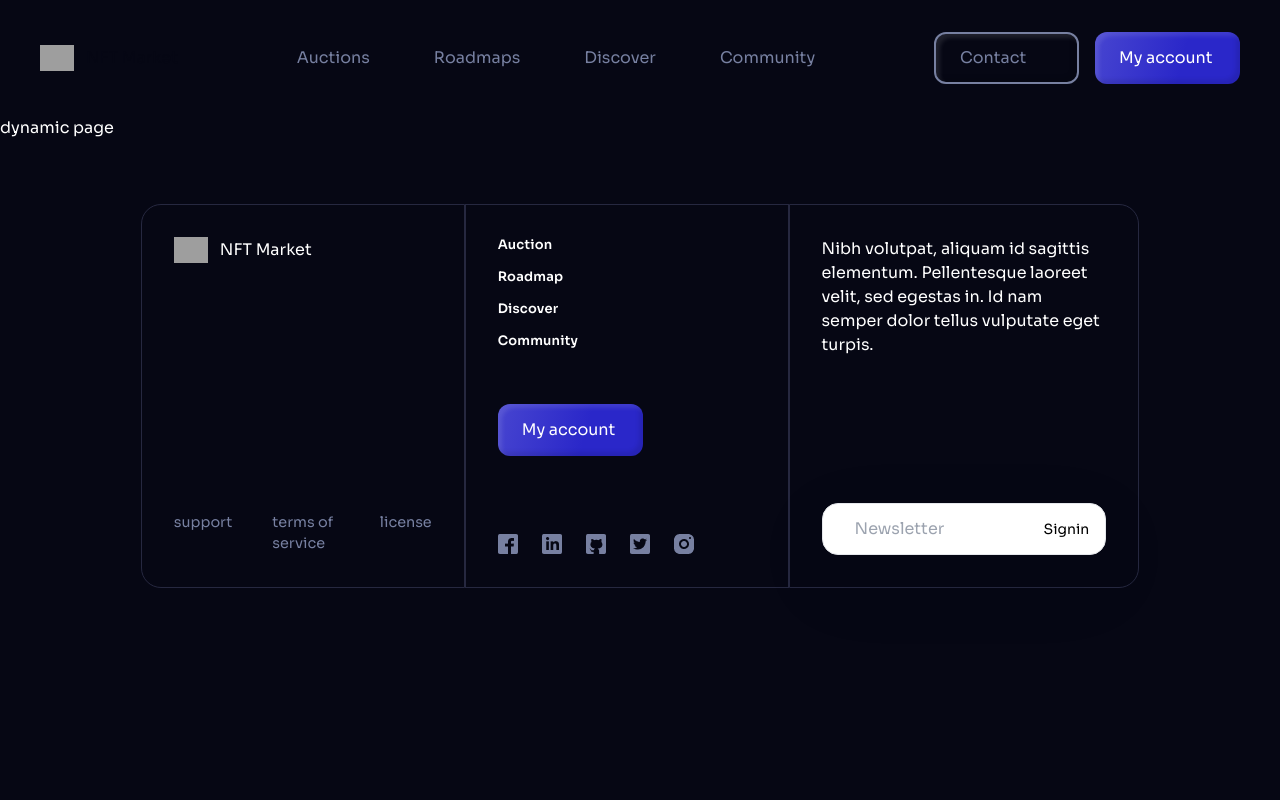
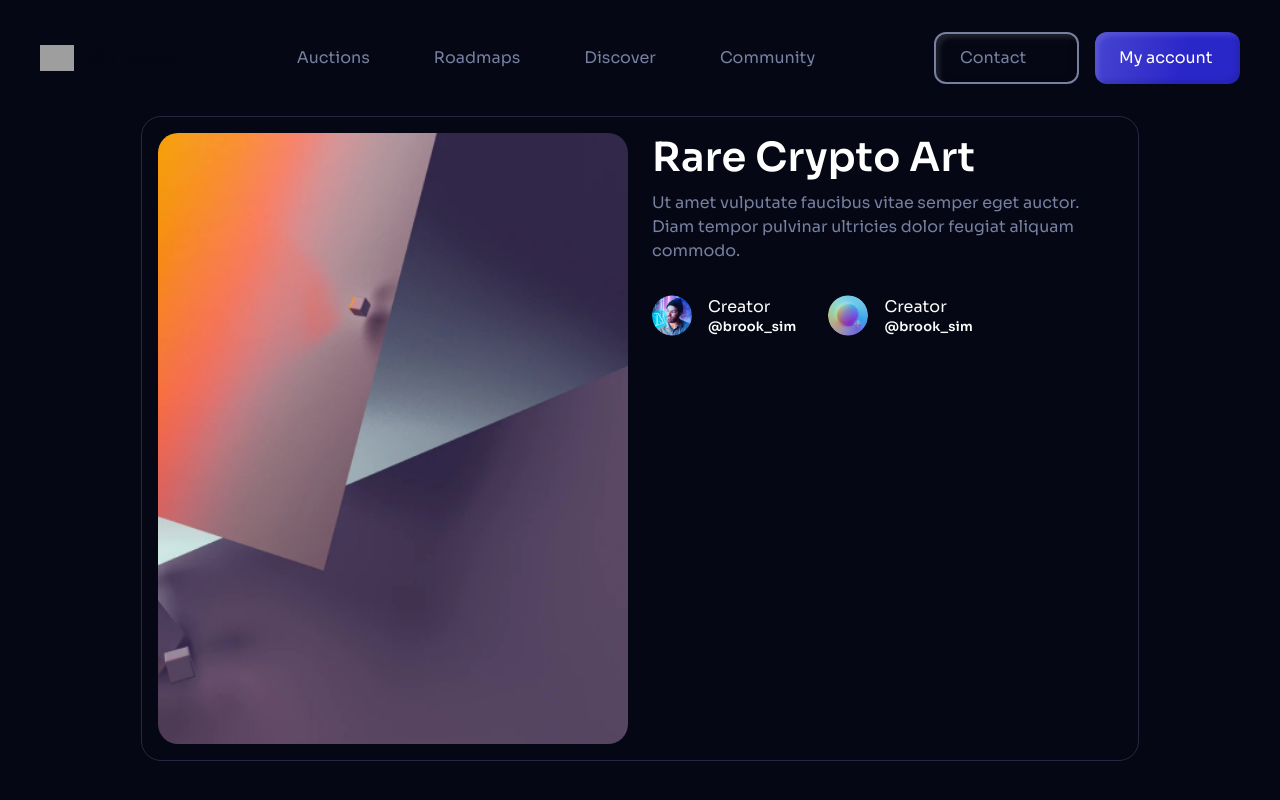
Before and after one commit to MobuchiElly/NFT_market, a Next.js app: page /details/1 in a window 1280 px wide. Shown: the top 800 px of the page. Built offline with nearby package versions, Linux system fonts and the light colour scheme; grey boxes are pictures that could not be loaded.

Commit message:
feat: implemented 90% of details page ui after routing from homepage for each nft card

```diff
--- a/app/details/[id]/page.tsx
+++ b/app/details/[id]/page.tsx
@@ -1,11 +1,85 @@
-import React from 'react'
-const page = () => {
+"use client"
+
+import { useParams } from "next/navigation"
+import cards from "@/constants/cardData"
+import { CardProps } from "@/types/components"
+import Image from "next/image";
+import Suggession from "@/components/sectionComponents/Suggession";
+
+
+const Page = () => {
+  const { id } = useParams();
+
+  const card: CardProps | undefined = cards.find((card) => card.id === id);
+  const remainingCards: CardProps[] = cards.filter((card) => card.id !== id);
+
   return (
     <div>
-        dynamic page
+    { card ?
+      (
+      <div className="flex flex-col items-center space-y-16">
+
+        <div className="w-[78vw] h-[56rem border border-[#262840] rounded-[20px] flex gap-6 p-4">
+          <div className="flex-1">
+            <Image
+            src={card.src[0].lg}
+            className="w-full rounded-[20px]"
+            alt="image 1"
+            width={400}
+            height={520}
+            priority
+            />
+          </div>
+          <div className="flex-1">
+            <h3 className="text-white mb-2">{card.title}</h3>
+            <p className="text-body-medium-16 text-[#7780A1]">Ut amet vulputate faucibus vitae semper eget auctor. Diam tempor pulvinar ultricies dolor feugiat aliquam commodo.</p>
+            <div className="flex gap-8 my-8">
+              <div className="flex gap-4">
+                <Image
+                src={card.creator[0].src}
+                className="rounded-[20px]"
+                alt="image 1"
+                width={40}
+                height={40}
+                priority
+                />
+                <div>
+                  <p>Creator</p>
+                  <p className="h8 text-white">{card.creator[0].name}</p>
+                </div>
+              </div>
+              <div className="flex gap-4">
+                <Image
+                src={card.collection[0].src}
+                className="rounded-[20px]"
+                alt="image 1"
+                width={40}
+                height={40}
+                priority
+                />
+                <div>
+                  <p>Creator</p>
+                  <p className="h8 text-white">{card.collection[0].name}</p>
+                </div>
+              </div>
+            </div>
+          </div>
+        </div>
+
+        <Suggession suggestionCards={remainingCards}/>
+      </div>
+      )
+      : (
+        <div>
+          {/* If card does not exist show a fall back ui */}
+          <h1 className="text-center block">This cannot e found. Back to home </h1>
+        </div>
+      )
+    }
     </div>
   )
 }
 
 
-export default page
+
+export default Page
--- a/app/globals.css
+++ b/app/globals.css
@@ -170,6 +170,15 @@ h6{
 }
 
 
+.h8{
+  font-family: 'Sora';
+  font-style: normal;
+  font-weight: 600;
+  font-size: 13px;
+  line-height: 16px;
+  letter-spacing: 0.2px;
+}
+
 /* input css*/
 .search-container {
   position: relative;
--- /dev/null
+++ b/components/sectionComponents/Suggession.tsx
@@ -0,0 +1,17 @@
+import { CardProps } from "@/types/components";
+import CardMd from "../cards/CardMd";
+
+const Suggestion = ({ suggestionCards }: { suggestionCards: CardProps[] }) => {
+  return (
+    <div className="p-4">
+      <h5 className="text-lg font-semibold text-white mb-4 text-center block">More from this author</h5>
+      <div className="flex gap-4 flex-wrap">
+        {suggestionCards.slice(0, 6).map((card) => (
+          <CardMd key={card.id} card={card} />
+        ))}
+      </div>
+    </div>
+  );
+};
+
+export default Suggestion;
--- a/constants/cardData.ts
+++ b/constants/cardData.ts
@@ -8,7 +8,9 @@ const cards: CardProps[] = [
     timeLeft: "57:15",
     src: [{ lg: "/imgs/nftImage1-lg.png", md: "/imgs/nftImage1-md.png", sm: "/imgs/nftImage1-sm.png" }],
     bidders: ["/imgs/userIcon01.png", "/imgs/userIcon02.png", "/imgs/userIcon03.png"],
-    likes: 14
+    likes: 14,
+    creator: [{name: "@brook_sim", src: "/imgs/creatorImg.png"}],
+    collection: [{name: "@brook_sim", src:"/imgs/collectionImg.png"}]
   },
   {
     id: "2",
@@ -17,7 +19,9 @@ const cards: CardProps[] = [
     timeLeft: "22:59",
     src: [{ lg: "/imgs/nftImage2-lg.png", md: "/imgs/nftImage2-md.png", sm: "/imgs/nftImage2-sm.png" }],
     bidders: ["/imgs/userIcon02.png", "/imgs/userIcon04.png"],
-    likes: 10
+    likes: 10,
+    creator: [{name: "@brook_sim", src: "/imgs/creatorImg.png"}],
+    collection: [{name: "@brook_sim", src:"/imgs/collectionImg.png"}]
   },
   {
     id: "3",
@@ -26,7 +30,9 @@ const cards: CardProps[] = [
     timeLeft: "45:30",
     src: [{ lg: "/imgs/nftImage3-lg.png", md: "/imgs/nftImage3-md.png", sm: "/imgs/nftImage3-sm.png" }],
     bidders: ["/imgs/userIcon01.png", "/imgs/userIcon03.png", "/imgs/userIcon04.png"],
-    likes: 9
+    likes: 9,
+    creator: [{name: "@brook_sim", src: "/imgs/creatorImg.png"}],
+    collection: [{name: "@brook_sim", src:"/imgs/collectionImg.png"}]
   },
   {
     id: "4",
@@ -35,7 +41,9 @@ const cards: CardProps[] = [
     timeLeft: "57:15",
     src: [{ lg: "/imgs/nftImage4-lg.png", md: "/imgs/nftImage4-md.png", sm: "/imgs/nftImage4-sm.png" }],
     bidders: ["/imgs/userIcon01.png", "/imgs/userIcon02.png", "/imgs/userIcon03.png", "/imgs/userIcon04.png"],
-    likes: 5
+    likes: 5,
+    creator: [{name: "@brook_sim", src: "/imgs/creatorImg.png"}],
+    collection: [{name: "@brook_sim", src:"/imgs/collectionImg.png"}]
   },
   {
     id: "5",
@@ -44,7 +52,9 @@ const cards: CardProps[] = [
     timeLeft: "23:46",
     src: [{ lg: "/imgs/nftImage5-lg.png", md: "/imgs/nftImage5-md.png", sm: "/imgs/nftImage5-sm.png" }],
     bidders: ["/imgs/userIcon04.png", "/imgs/userIcon01.png", "/imgs/userIcon02.png"],
-    likes: 8
+    likes: 8,
+    creator: [{name: "@brook_sim", src: "/imgs/creatorImg.png"}],
+    collection: [{name: "@brook_sim", src:"/imgs/collectionImg.png"}]
   },
   {
     id: "6",
@@ -53,7 +63,9 @@ const cards: CardProps[] = [
     timeLeft: "33:20",
     src: [{ lg: "/imgs/nftImage3-lg.png", md: "/imgs/nftImage3-md.png", sm: "/imgs/nftImage3-sm.png" }],
     bidders: ["/imgs/userIcon02.png", "/imgs/userIcon03.png"],
-    likes: 12
+    likes: 12,
+    creator: [{name: "@brook_sim", src: "/imgs/creatorImg.png"}],
+    collection: [{name: "@brook_sim", src:"/imgs/collectionImg.png"}]
   },
   {
     id: "7",
@@ -62,7 +74,9 @@ const cards: CardProps[] = [
     timeLeft: "50:10",
     src: [{ lg: "/imgs/nftImage2-lg.png", md: "/imgs/nftImage2-md.png", sm: "/imgs/nftImage2-sm.png" }],
     bidders: ["/imgs/userIcon01.png", "/imgs/userIcon04.png"],
-    likes: 11
+    likes: 11,
+    creator: [{name: "@brook_sim", src: "/imgs/creatorImg.png"}],
+    collection: [{name: "@brook_sim", src:"/imgs/collectionImg.png"}]
   },
   {
     id: "8",
@@ -71,7 +85,9 @@ const cards: CardProps[] = [
     timeLeft: "12:50",
     src: [{ lg: "/imgs/nftImage4-lg.png", md: "/imgs/nftImage4-md.png", sm: "/imgs/nftImage4-sm.png" }],
     bidders: ["/imgs/userIcon02.png", "/imgs/userIcon03.png"],
-    likes: 7
+    likes: 7,
+    creator: [{name: "@brook_sim", src: "/imgs/creatorImg.png"}],
+    collection: [{name: "@brook_sim", src:"/imgs/collectionImg.png"}]
   },
   {
     id: "9",
@@ -80,7 +96,9 @@ const cards: CardProps[] = [
     timeLeft: "05:20",
     src: [{ lg: "/imgs/nftImage5-lg.png", md: "/imgs/nftImage5-md.png", sm: "/imgs/nftImage5-sm.png" }],
     bidders: ["/imgs/userIcon01.png", "/imgs/userIcon02.png", "/imgs/userIcon04.png"],
-    likes: 6
+    likes: 6,
+    creator: [{name: "@brook_sim", src: "/imgs/creatorImg.png"}],
+    collection: [{name: "@brook_sim", src:"/imgs/collectionImg.png"}]
   },
   {
     id: "10",
@@ -89,7 +107,9 @@ const cards: CardProps[] = [
     timeLeft: "15:40",
     src: [{ lg: "/imgs/nftImage1-lg.png", md: "/imgs/nftImage1-md.png", sm: "/imgs/nftImage1-sm.png" }],
     bidders: ["/imgs/userIcon03.png", "/imgs/userIcon04.png"],
-    likes: 15
+    likes: 15,
+    creator: [{name: "@brook_sim", src: "/imgs/creatorImg.png"}],
+    collection: [{name: "@brook_sim", src:"/imgs/collectionImg.png"}]
   },
   {
     id: "11",
@@ -98,7 +118,9 @@ const cards: CardProps[] = [
     timeLeft: "09:25",
     src: [{ lg: "/imgs/nftImage2-lg.png", md: "/imgs/nftImage2-md.png", sm: "/imgs/nftImage2-sm.png" }],
     bidders: ["/imgs/userIcon01.png"],
-    likes: 18
+    likes: 18,
+    creator: [{name: "@brook_sim", src: "/imgs/creatorImg.png"}],
+    collection: [{name: "@brook_sim", src:"/imgs/collectionImg.png"}]
   },
   {
     id: "12",
@@ -107,7 +129,9 @@ const cards: CardProps[] = [
     timeLeft: "18:55",
     src: [{ lg: "/imgs/nftImage3-lg.png", md: "/imgs/nftImage3-md.png", sm: "/imgs/nftImage3-sm.png" }],
     bidders: ["/imgs/userIcon02.png", "/imgs/userIcon03.png", "/imgs/userIcon04.png"],
-    likes: 13
+    likes: 13,
+    creator: [{name: "@brook_sim", src: "/imgs/creatorImg.png"}],
+    collection: [{name: "@brook_sim", src:"/imgs/collectionImg.png"}]
   },
   {
     id: "13",
@@ -116,7 +140,9 @@ const cards: CardProps[] = [
     timeLeft: "42:10",
     src: [{ lg: "/imgs/nftImage4-lg.png", md: "/imgs/nftImage4-md.png", sm: "/imgs/nftImage4-sm.png" }],
     bidders: ["/imgs/userIcon01.png", "/imgs/userIcon04.png"],
-    likes: 8
+    likes: 8,
+    creator: [{name: "@brook_sim", src: "/imgs/creatorImg.png"}],
+    collection: [{name: "@brook_sim", src:"/imgs/collectionImg.png"}]
   },
   {
     id: "14",
@@ -125,7 +151,9 @@ const cards: CardProps[] = [
     timeLeft: "21:30",
     src: [{ lg: "/imgs/nftImage5-lg.png", md: "/imgs/nftImage5-md.png", sm: "/imgs/nftImage5-sm.png" }],
     bidders: ["/imgs/userIcon02.png", "/imgs/userIcon03.png"],
-    likes: 20
+    likes: 20,
+    creator: [{name: "@brook_sim", src: "/imgs/creatorImg.png"}],
+    collection: [{name: "@brook_sim", src:"/imgs/collectionImg.png"}]
   },
   {
     id: "15",
@@ -134,7 +162,9 @@ const cards: CardProps[] = [
     timeLeft: "27:50",
     src: [{ lg: "/imgs/nftImage1-lg.png", md: "/imgs/nftImage1-md.png", sm: "/imgs/nftImage1-sm.png" }],
     bidders: ["/imgs/userIcon04.png", "/imgs/userIcon01.png"],
-    likes: 10
+    likes: 10,
+    creator: [{name: "@brook_sim", src: "/imgs/creatorImg.png"}],
+    collection: [{name: "@brook_sim", src:"/imgs/collectionImg.png"}]
   },
   {
     id: "16",
@@ -143,7 +173,9 @@ const cards: CardProps[] = [
     timeLeft: "36:40",
     src: [{ lg: "/imgs/nftImage2-lg.png", md: "/imgs/nftImage2-md.png", sm: "/imgs/nftImage2-sm.png" }],
     bidders: ["/imgs/userIcon02.png", "/imgs/userIcon03.png"],
-    likes: 5
+    likes: 5,
+    creator: [{name: "@brook_sim", src: "/imgs/creatorImg.png"}],
+    collection: [{name: "@brook_sim", src:"/imgs/collectionImg.png"}]
   },
   {
     id: "17",
@@ -152,7 +184,9 @@ const cards: CardProps[] = [
     timeLeft: "48:20",
     src: [{ lg: "/imgs/nftImage3-lg.png", md: "/imgs/nftImage3-md.png", sm: "/imgs/nftImage3-sm.png" }],
     bidders: ["/imgs/userIcon01.png"],
-    likes: 9
+    likes: 9,
+    creator: [{name: "@brook_sim", src: "/imgs/creatorImg.png"}],
+    collection: [{name: "@brook_sim", src:"/imgs/collectionImg.png"}]
   },
   {
     id: "18",
@@ -161,7 +195,9 @@ const cards: CardProps[] = [
     timeLeft: "09:30",
     src: [{ lg: "/imgs/nftImage4-lg.png", md: "/imgs/nftImage4-md.png", sm: "/imgs/nftImage4-sm.png" }],
     bidders: ["/imgs/userIcon01.png", "/imgs/userIcon02.png"],
-    likes: 17
+    likes: 17,
+    creator: [{name: "@brook_sim", src: "/imgs/creatorImg.png"}],
+    collection: [{name: "@brook_sim", src:"/imgs/collectionImg.png"}]
   },
   {
     id: "19",
@@ -170,7 +206,9 @@ const cards: CardProps[] = [
     timeLeft: "11:20",
     src: [{ lg: "/imgs/nftImage5-lg.png", md: "/imgs/nftImage5-md.png", sm: "/imgs/nftImage5-sm.png" }],
     bidders: ["/imgs/userIcon02.png", "/imgs/userIcon04.png"],
-    likes: 22
+    likes: 22,
+    creator: [{name: "@brook_sim", src: "/imgs/creatorImg.png"}],
+    collection: [{name: "@brook_sim", src:"/imgs/collectionImg.png"}]
   },
   {
     id: "20",
@@ -179,7 +217,9 @@ const cards: CardProps[] = [
     timeLeft: "30:15",
     src: [{ lg: "/imgs/nftImage1-lg.png", md: "/imgs/nftImage1-md.png", sm: "/imgs/nftImage1-sm.png" }],
     bidders: ["/imgs/userIcon03.png", "/imgs/userIcon04.png"],
-    likes: 14
+    likes: 14,
+    creator: [{name: "@brook_sim", src: "/imgs/creatorImg.png"}],
+    collection: [{name: "@brook_sim", src:"/imgs/collectionImg.png"}]
   },
   {
     id: "21",
@@ -188,7 +228,9 @@ const cards: CardProps[] = [
     timeLeft: "12:40",
     src: [{ lg: "/imgs/nftImage2-lg.png", md: "/imgs/nftImage2-md.png", sm: "/imgs/nftImage2-sm.png" }],
     bidders: ["/imgs/userIcon01.png", "/imgs/userIcon03.png"],
-    likes: 9
+    likes: 9,
+    creator: [{name: "@brook_sim", src: "/imgs/creatorImg.png"}],
+    collection: [{name: "@brook_sim", src:"/imgs/collectionImg.png"}]
   },
   {
     id: "22",
@@ -197,7 +239,9 @@ const cards: CardProps[] = [
     timeLeft: "18:00",
     src: [{ lg: "/imgs/nftImage3-lg.png", md: "/imgs/nftImage3-md.png", sm: "/imgs/nftImage3-sm.png" }],
     bidders: ["/imgs/userIcon02.png", "/imgs/userIcon04.png"],
-    likes: 21
+    likes: 21,
+    creator: [{name: "@brook_sim", src: "/imgs/creatorImg.png"}],
+    collection: [{name: "@brook_sim", src:"/imgs/collectionImg.png"}]
   },
   {
     id: "23",
@@ -206,7 +250,9 @@ const cards: CardProps[] = [
     timeLeft: "25:10",
     src: [{ lg: "/imgs/nftImage5-lg.png", md: "/imgs/nftImage5-md.png", sm: "/imgs/nftImage5-sm.png" }],
     bidders: ["/imgs/userIcon01.png", "/imgs/userIcon02.png"],
-    likes: 18
+    likes: 18,
+    creator: [{name: "@brook_sim", src: "/imgs/creatorImg.png"}],
+    collection: [{name: "@brook_sim", src:"/imgs/collectionImg.png"}]
   }
 ];
 
```
Also changed, not shown: components/cards/CardLG.tsx (+4 -3 lines), components/cards/CardMd.tsx (+10 -9 lines), components/cards/CardSm.tsx (+7 -5 lines), types/components.d.ts (+12 -0 lines), public/imgs/collectionImg.png (added), public/imgs/creatorImg.png (added).
